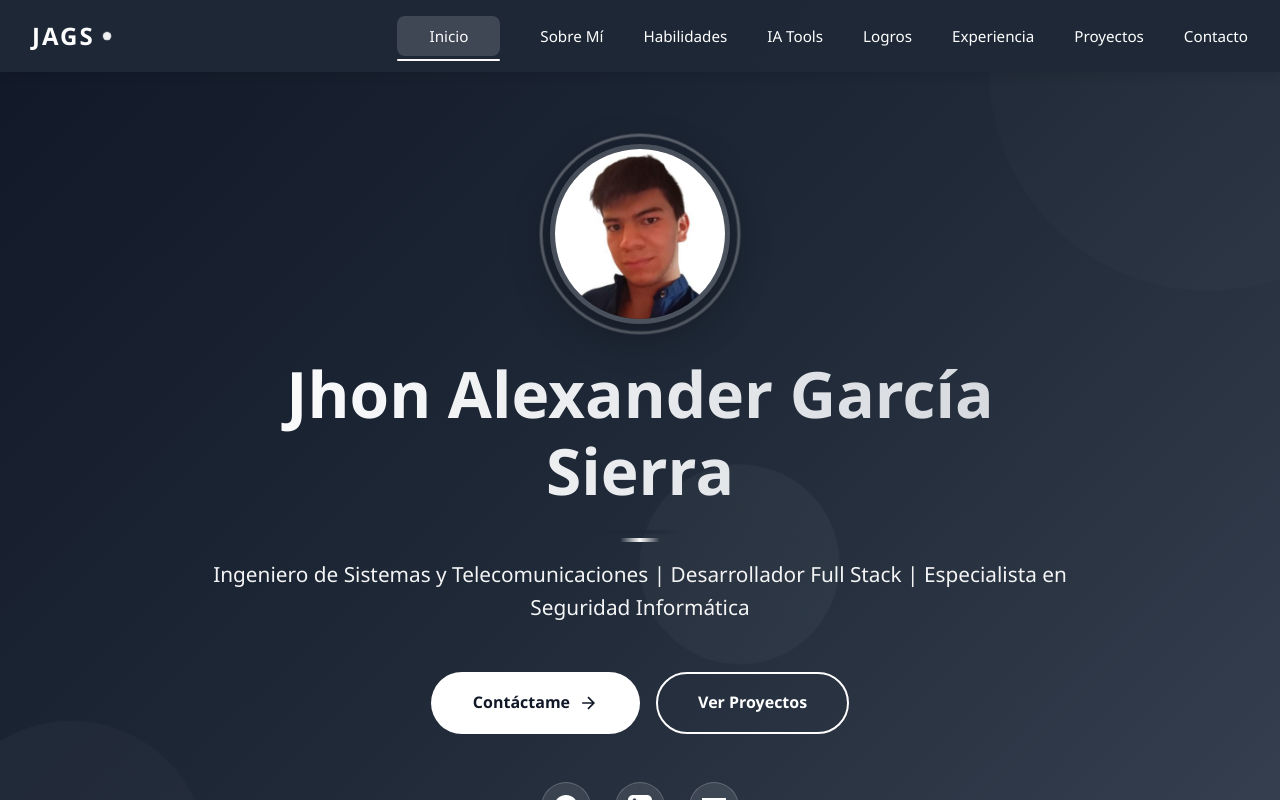
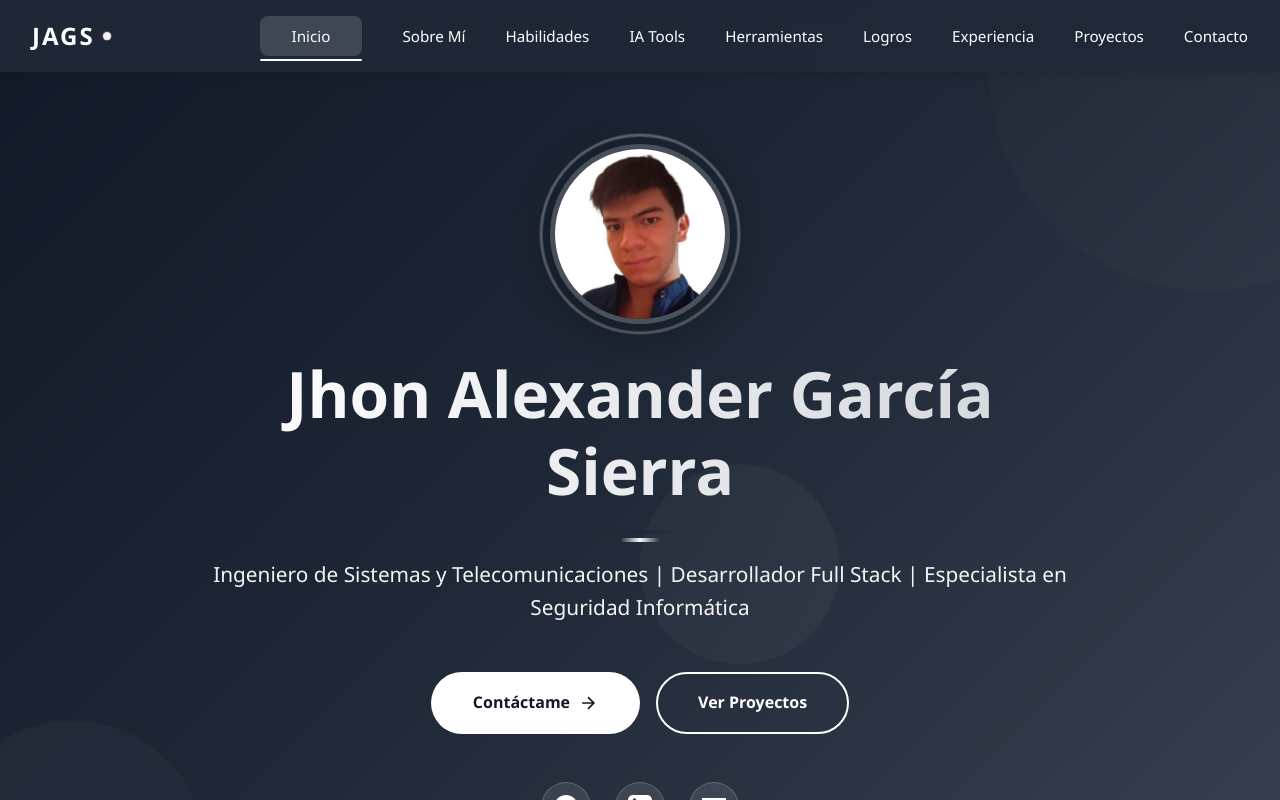
Before and after one commit to JhonAlexGS/Repositorio, a React (Create React App) app: page / in a window 1280 px wide. Built offline with nearby package versions, Linux system fonts and the light colour scheme.

Commit message:
Add tools

```diff
--- a/src/App.jsx
+++ b/src/App.jsx
@@ -3,11 +3,12 @@ import Header from './components/Header';
 import Hero from './components/Hero';
 import About from './components/About';
 import Skills from './components/Skills';
+import AITools from './components/AITools';
+import Tools from './components/Tools';
 import Achievements from './components/Achievements';
 import Experience from './components/Experience';
 import AcademicProjects from './components/AcademicProjects';
 import Projects from './components/Projects';
-import AITools from './components/AITools';
 import Contact from './components/Contact';
 import Footer from './components/Footer';
 
@@ -20,6 +21,7 @@ function App() {
         <About />
         <Skills />
         <AITools />
+        <Tools />
         <Achievements />
         <Experience />
         <AcademicProjects />
--- a/src/components/Header.jsx
+++ b/src/components/Header.jsx
@@ -11,7 +11,7 @@ const Header = () => {
       setIsScrolled(window.scrollY > 50);
 
       // Detectar sección activa
-      const sections = ['inicio', 'sobre-mi', 'habilidades', 'ai-tools', 'logros', 'experiencia', 'proyectos-academicos', 'proyectos', 'contacto'];
+      const sections = ['inicio', 'sobre-mi', 'habilidades', 'ai-tools', 'herramientas', 'logros', 'experiencia', 'proyectos-academicos', 'proyectos', 'contacto'];
 
       for (let i = sections.length - 1; i >= 0; i--) {
         const section = document.getElementById(sections[i]);
@@ -54,6 +54,7 @@ const Header = () => {
     { id: 'sobre-mi', label: 'Sobre Mí' },
     { id: 'habilidades', label: 'Habilidades' },
     { id: 'ai-tools', label: 'IA Tools' },
+    { id: 'herramientas', label: 'Herramientas' },
     { id: 'logros', label: 'Logros' },
     { id: 'experiencia', label: 'Experiencia' },
     { id: 'proyectos', label: 'Proyectos' },
--- /dev/null
+++ b/src/components/Tools.jsx
@@ -0,0 +1,208 @@
+import React, { useEffect, useRef, useState } from 'react';
+
+const Tools = () => {
+  const [isVisible, setIsVisible] = useState(false);
+  const sectionRef = useRef(null);
+
+  useEffect(() => {
+    const observer = new IntersectionObserver(
+      ([entry]) => {
+        if (entry.isIntersecting) {
+          setIsVisible(true);
+        }
+      },
+      { threshold: 0.1 }
+    );
+
+    if (sectionRef.current) {
+      observer.observe(sectionRef.current);
+    }
+
+    return () => {
+      if (sectionRef.current) {
+        observer.unobserve(sectionRef.current);
+      }
+    };
+  }, []);
+
+  const tools = [
+    {
+        name: 'NetBeans',
+        category: 'IDE',
+        description: 'Entorno de desarrollo integrado para Java y otros lenguajes',
+        icon: '☕',
+        color: '#1B6AC6',
+        level: 85,
+        url: 'https://netbeans.apache.org'
+    },
+    {
+        name: 'Visual Studio Code',
+        category: 'IDE',
+        description: 'Editor de código fuente ligero y potente',
+        icon: '💻',
+        color: '#007ACC',
+        level: 95,
+        url: 'https://code.visualstudio.com'
+    },
+    {
+        name: 'MongoDB Compass',
+        category: 'Base de Datos',
+        description: 'GUI para explorar y manipular bases de datos MongoDB',
+        icon: '🍃',
+        color: '#13AA52',
+        level: 80,
+        url: 'https://www.mongodb.com/products/compass'
+    },
+    {
+        name: 'Postman',
+        category: 'API',
+        description: 'Plataforma para desarrollo y testing de APIs',
+        icon: '📮',
+        color: '#FF6C37',
+        level: 90,
+        url: 'https://www.postman.com'
+    },
+    {
+        name: 'Insomnia',
+        category: 'API',
+        description: 'Cliente REST para diseño y testing de APIs',
+        icon: '💤',
+        color: '#5849BE',
+        level: 85,
+        url: 'https://insomnia.rest'
+    },
+    {
+        name: 'n8n',
+        category: 'Automatización',
+        description: 'Herramienta de automatización de workflows con nodos visuales',
+        icon: '⚡',
+        color: '#EA4B71',
+        level: 75,
+        url: 'https://n8n.io'
+    },
+    {
+        name: 'Docker Desktop',
+        category: 'DevOps',
+        description: 'Plataforma para desarrollo y despliegue de contenedores',
+        icon: '🐳',
+        color: '#2496ED',
+        level: 80,
+        url: 'https://www.docker.com/products/docker-desktop'
+    },
+    {
+        name: 'Git',
+        category: 'Control de Versiones',
+        description: 'Sistema de control de versiones distribuido',
+        icon: '🔧',
+        color: '#F05032',
+        level: 90,
+        url: 'https://git-scm.com'
+    },
+    {
+        name: 'Figma',
+        category: 'Diseño',
+        description: 'Herramienta colaborativa de diseño de interfaces',
+        icon: '🎨',
+        color: '#F24E1E',
+        level: 70,
+        url: 'https://www.figma.com'
+    },
+    {
+        name: 'pgAdmin',
+        category: 'Base de Datos',
+        description: 'Herramienta de administración para PostgreSQL',
+        icon: '🐘',
+        color: '#336791',
+        level: 75,
+        url: 'https://www.pgadmin.org'
+    }
+    ];
+
+  const categories = ['Todas', 'IDE', 'Base de Datos', 'API', 'Automatización', 'DevOps', 'Control de Versiones', 'Diseño'];
+  const [activeCategory, setActiveCategory] = useState('Todas');
+
+  const filteredTools = activeCategory === 'Todas'
+    ? tools
+    : tools.filter(tool => tool.category === activeCategory);
+
+  return (
+    <section id="herramientas" ref={sectionRef}>
+      <h2>Herramientas y Software</h2>
+      <p className="tools-subtitle">
+        Software y herramientas que utilizo en mi desarrollo diario
+      </p>
+
+      <div className="tools-categories">
+        {categories.map((category, index) => (
+          <button
+            key={index}
+            className={`category-btn ${activeCategory === category ? 'active' : ''}`}
+            onClick={() => setActiveCategory(category)}
+          >
+            {category}
+          </button>
+        ))}
+      </div>
+
+      <div className={`tools-grid ${isVisible ? 'fade-in' : ''}`}>
+        {filteredTools.map((tool, index) => (
+          <a
+            key={index}
+            href={tool.url}
+            target="_blank"
+            rel="noopener noreferrer"
+            className="tool-card"
+            style={{
+              animationDelay: `${index * 0.1}s`,
+              '--tool-color': tool.color
+            }}
+          >
+            <div className="tool-header">
+              <div className="tool-icon" style={{ background: tool.color }}>
+                {tool.icon}
+              </div>
+              <span className="tool-category">{tool.category}</span>
+            </div>
+
+            <div className="tool-content">
+              <h3>{tool.name}</h3>
+              <p>{tool.description}</p>
+            </div>
+
+            <div className="tool-footer">
+              <div className="tool-level">
+                <span className="level-label">Dominio</span>
+                <div className="level-bar">
+                  <div
+                    className="level-progress"
+                    style={{
+                      width: isVisible ? `${tool.level}%` : '0%',
+                      background: tool.color
+                    }}
+                  ></div>
+                </div>
+                <span className="level-percentage">{tool.level}%</span>
+              </div>
+            </div>
+
+            <div className="tool-link-indicator">
+              <svg width="20" height="20" viewBox="0 0 24 24" fill="none" stroke="currentColor" strokeWidth="2">
+                <path d="M18 13v6a2 2 0 0 1-2 2H5a2 2 0 0 1-2-2V8a2 2 0 0 1 2-2h6"></path>
+                <polyline points="15 3 21 3 21 9"></polyline>
+                <line x1="10" y1="14" x2="21" y2="3"></line>
+              </svg>
+            </div>
+          </a>
+        ))}
+      </div>
+
+      {filteredTools.length === 0 && (
+        <div className="no-results">
+          <p>No hay herramientas en esta categoría</p>
+        </div>
+      )}
+    </section>
+  );
+};
+
+export default Tools;
--- a/src/styles/App.css
+++ b/src/styles/App.css
@@ -2819,3 +2819,179 @@ footer {
     font-size: 1.2rem;
   }
 }
+
+
+
+/* Tools Section - Reutiliza estilos de AI Tools */
+#herramientas {
+  padding: 3rem 2rem;
+  background: linear-gradient(180deg, #f9fafb 0%, #ffffff 100%);
+}
+
+#herramientas h2 {
+  margin-top: 6rem;
+  margin-bottom: 1rem;
+}
+
+.tools-subtitle {
+  text-align: center;
+  font-size: 1.1rem;
+  color: var(--text);
+  max-width: 700px;
+  margin: 0 auto 2.5rem;
+  line-height: 1.6;
+}
+
+.tools-categories {
+  display: flex;
+  justify-content: center;
+  gap: 0.8rem;
+  margin-bottom: 3rem;
+  flex-wrap: wrap;
+}
+
+.tools-grid {
+  display: grid;
+  grid-template-columns: repeat(auto-fill, minmax(260px, 1fr));
+  gap: 1.5rem;
+  max-width: 1200px;
+  margin: 0 auto;
+}
+
+.tool-card {
+  background: white;
+  border-radius: 20px;
+  padding: 1.5rem;
+  box-shadow: 0 8px 25px rgba(0,0,0,0.08);
+  transition: all 0.3s ease;
+  opacity: 0;
+  transform: translateY(30px);
+  border: 2px solid transparent;
+  display: flex;
+  flex-direction: column;
+  gap: 1.2rem;
+  text-decoration: none;
+  color: inherit;
+  cursor: pointer;
+  position: relative;
+}
+
+.tool-card.fade-in,
+.tools-grid.fade-in .tool-card {
+  animation: fadeInUp 0.6s ease forwards;
+}
+
+.tool-card:hover {
+  transform: translateY(-8px);
+  box-shadow: 0 15px 40px rgba(0,0,0,0.15);
+  border-color: var(--tool-color);
+}
+
+.tool-header {
+  display: flex;
+  justify-content: space-between;
+  align-items: center;
+}
+
+.tool-icon {
+  width: 60px;
+  height: 60px;
+  border-radius: 15px;
+  display: flex;
+  align-items: center;
+  justify-content: center;
+  font-size: 2rem;
+  box-shadow: 0 4px 15px rgba(0,0,0,0.1);
+  transition: transform 0.3s ease;
+}
+
+.tool-card:hover .tool-icon {
+  transform: scale(1.1) rotate(5deg);
+}
+
+.tool-category {
+  background: var(--light);
+  color: var(--primary);
+  padding: 0.4rem 1rem;
+  border-radius: 15px;
+  font-size: 0.8rem;
+  font-weight: 600;
+  text-transform: uppercase;
+  letter-spacing: 0.5px;
+}
+
+.tool-content h3 {
+  margin: 0 0 0.5rem 0;
+  color: var(--dark);
+  font-size: 1.4rem;
+  text-align: left;
+}
+
+.tool-content p {
+  margin: 0;
+  color: var(--text);
+  line-height: 1.6;
+  font-size: 0.95rem;
+}
+
+.tool-footer {
+  margin-top: auto;
+}
+
+.tool-level {
+  display: flex;
+  flex-direction: column;
+  gap: 0.5rem;
+}
+
+.tool-link-indicator {
+  position: absolute;
+  top: 1rem;
+  right: 1rem;
+  width: 32px;
+  height: 32px;
+  background: rgba(0, 0, 0, 0.05);
+  border-radius: 50%;
+  display: flex;
+  align-items: center;
+  justify-content: center;
+  opacity: 0;
+  transition: all 0.3s ease;
+  color: var(--tool-color);
+}
+
+.tool-card:hover .tool-link-indicator {
+  opacity: 1;
+  transform: translate(3px, -3px);
+}
+
+.tool-link-indicator svg {
+  width: 16px;
+  height: 16px;
+}
+
+/* Responsive Tools */
+@media (max-width: 768px) {
+  .tools-grid {
+    grid-template-columns: 1fr;
+    gap: 1.5rem;
+  }
+
+  .tools-categories {
+    gap: 0.5rem;
+  }
+
+  .tool-card {
+    padding: 1.5rem;
+  }
+
+  .tool-icon {
+    width: 50px;
+    height: 50px;
+    font-size: 1.8rem;
+  }
+
+  .tool-content h3 {
+    font-size: 1.2rem;
+  }
+}
```
Also changed, not shown: 11 other files (tests, documents, lock files or other folders).
